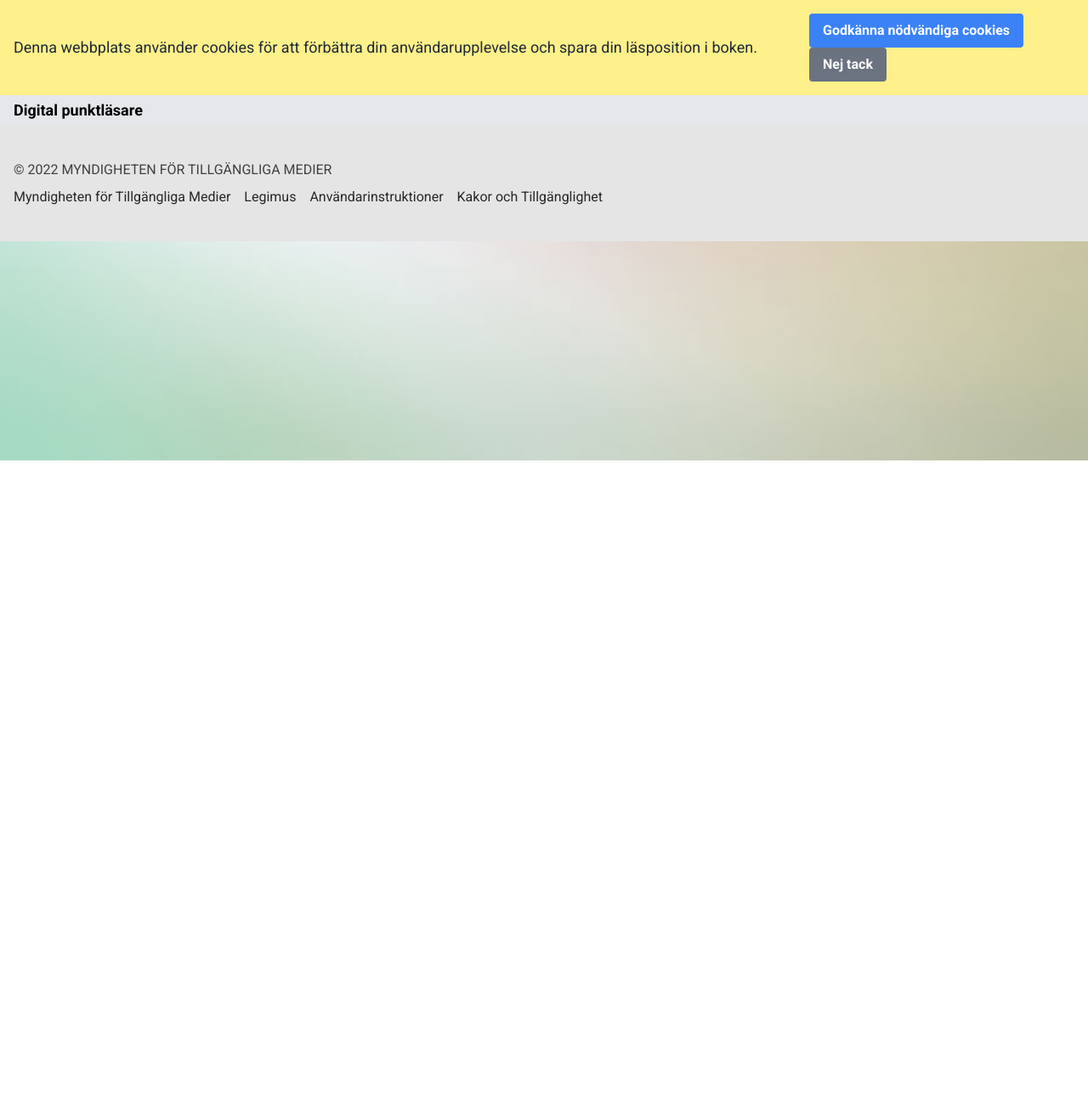
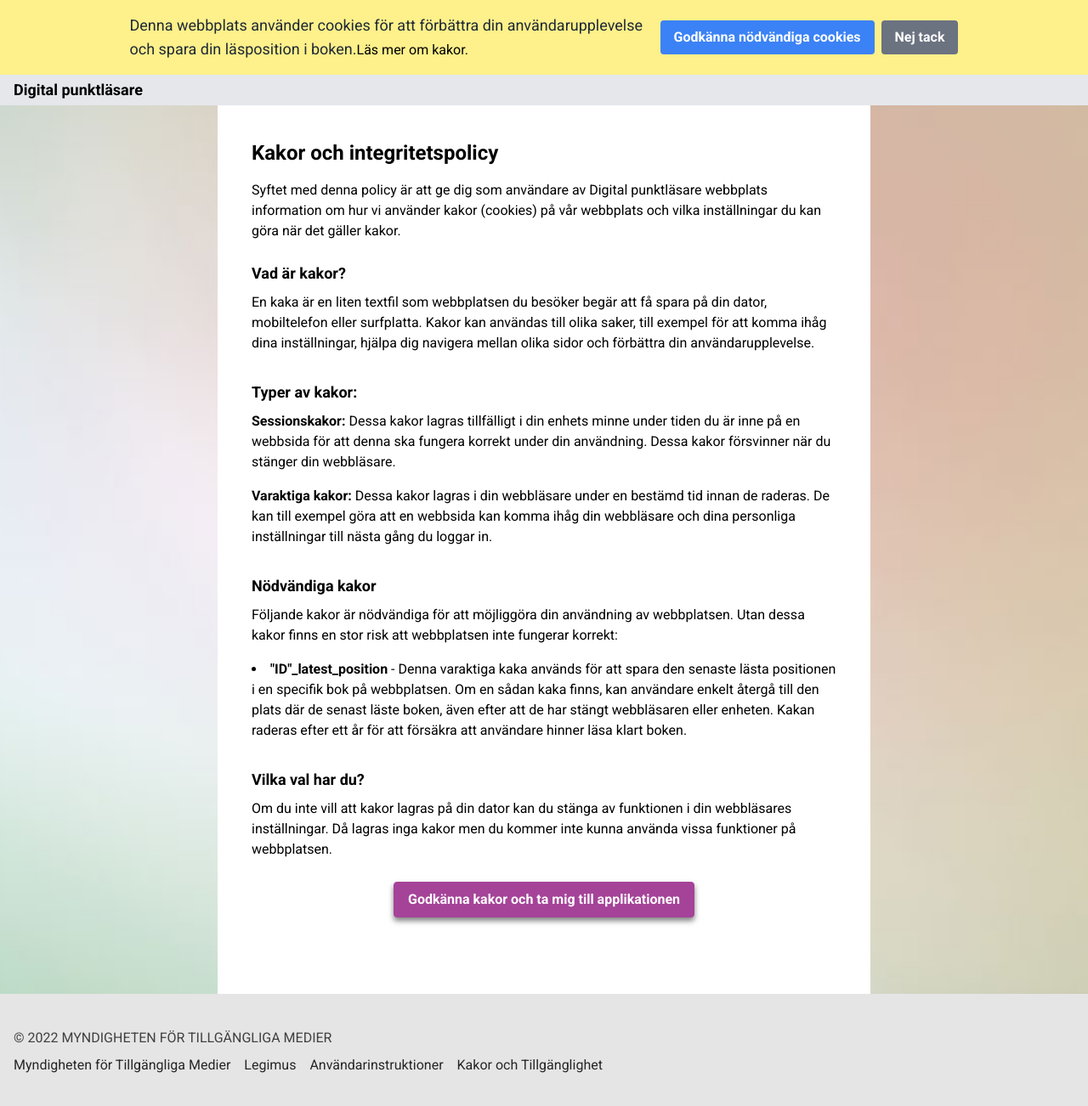
Before and after one commit to brownbeardeveloper/pef-reader-SE-version, a React (Create React App) app: page /om-cookies in a window 1280 px wide. Shown: the top 1302 px of the page at 85% size. Before the commit the page ends 800 px from the top, so only its background shows below. Built offline with nearby package versions, Linux system fonts and the light colour scheme.

Commit message:
Route for cookie and instructor pages created

```diff
--- a/src/App.jsx
+++ b/src/App.jsx
@@ -3,19 +3,21 @@ import Footer from './components/footer.jsx'
 import Main from './pages/main.jsx'
 import CookieBanner from './components/cookie-banner.jsx';
 import InstructionPage from './pages/instruction.jsx';
-import { BrowserRouter as Router, Routes, Route } from "react-router-dom";
+import CookiePolicyPage from './pages/cookie-policy.jsx';
+import { BrowserRouter as Router, Routes, Route  } from "react-router-dom";
 import { getAllowCookie, setAllowCookie } from './functions/cookieManager.js';
 import { useState, useEffect } from 'react';
+import { CookieEnum } from './data/enums.js';
 
 export default function App() {
   const [cookiePermission, setCookiePermission] = useState(getAllowCookie());
   const [showCookieBanner, setShowCookieBanner] = useState()
 
   useEffect(() => {
-    if (cookiePermission === "allowed") {
+    if (cookiePermission === CookieEnum.ALLOWED) {
       setAllowCookie(true)
       setShowCookieBanner(false);
-    } else if (cookiePermission === "denied") {
+    } else if (cookiePermission === CookieEnum.DENIED) {
       setAllowCookie(false)
       setShowCookieBanner(false);
     } else {
@@ -28,8 +30,9 @@ export default function App() {
       {showCookieBanner && <CookieBanner setCookiePermission={setCookiePermission} />}
       <Navbar />
       <Routes>
-        <Route path="/" element={<Main cookiePermission={cookiePermission} />} />
-        <Route path="/instruktion" element={<InstructionPage />} />
+        <Route path="/instruktion" element={<InstructionPage cookiePermission={cookiePermission} setCookiePermission={setCookiePermission} />} />
+        <Route path='/om-cookies' element={<CookiePolicyPage cookiePermission={cookiePermission} setCookiePermission={setCookiePermission} />} />
+        <Route path="/*" element={<Main cookiePermission={cookiePermission} />} />
       </Routes>
       <Footer />
     </Router>
--- a/src/components/cookie-banner.jsx
+++ b/src/components/cookie-banner.jsx
@@ -1,17 +1,25 @@
+import { useNavigate } from "react-router-dom";
+import { CookieEnum } from "../data/enums";
+
 export default function CookieBanner({ setCookiePermission }) {
+    const navigate = useNavigate();
+
     return (
-        <div className="flex flex-wrap items-center justify-between bg-yellow-200 p-4">
-            <div className="w-full md:w-3/4">
+        <div className="flex flex-row items-center justify-center bg-yellow-200 p-4">
+            <div className="w-1/2">
                 <span className="text-lg text-gray-800">
                     Denna webbplats använder cookies för att förbättra din användarupplevelse och spara din läsposition i boken.
                 </span>
-                {/* add link to cookie page here */}
+                <button className="button" onClick={() => {navigate('/om-cookies')}}>
+                    Läs mer om kakor.
+                </button>
+
             </div>
-            <div className="w-full md:w-1/4 mt-4 md:mt-0">
-                <button onClick={() => setCookiePermission("allowed")} className="bg-blue-500 hover:bg-blue-700 text-white font-bold py-2 px-4 rounded transition duration-200 ease-in-out mr-2">
+            <div className="">
+                <button onClick={() => setCookiePermission(CookieEnum.ALLOWED)} className="bg-blue-500 hover:bg-blue-700 text-white font-bold py-2 px-4 rounded transition duration-200 ease-in-out mr-2">
                     Godkänna nödvändiga cookies
                 </button>
-                <button onClick={() => setCookiePermission("denied")} className="bg-gray-500 hover:bg-gray-700 text-white font-bold py-2 px-4 rounded transition duration-200 ease-in-out">
+                <button onClick={() => setCookiePermission(CookieEnum.DENIED)} className="bg-gray-500 hover:bg-gray-700 text-white font-bold py-2 px-4 rounded transition duration-200 ease-in-out">
                     Nej tack
                 </button>
             </div>
--- a/src/components/footer.jsx
+++ b/src/components/footer.jsx
@@ -27,7 +27,7 @@ export default function Footer() {
             </a>
             <a
               className="text-neutral-800 dark:text-neutral-400 hover:underline"
-              href="/kakor"
+              href="/om-cookies"
             >
               Kakor och Tillgänglighet
             </a>
--- a/src/data/enums.js
+++ b/src/data/enums.js
@@ -4,3 +4,8 @@ export const ViewModeEnum = {
     BRAILLE_VIEW: 'BRAILLEVIEW',
     NORMAL_VIEW: 'NORMALVIEW'
 }
+
+export const CookieEnum= {
+    ALLOWED: 'allowed',
+    DENIED: 'denied'
+}
--- a/src/pages/cookie-policy.jsx
+++ b/src/pages/cookie-policy.jsx
@@ -1,27 +1,53 @@
-export default function CookiePolicy({setOpenCookiePolicy}) {
+import { useNavigate } from "react-router-dom";
+import { CookieEnum } from "../data/enums";
+
+export default function CookiePolicyPage({ cookiePermission, setCookiePermission }) {
+  const navigate = useNavigate();
 
   return (
-    <main className="fixed inset-0 flex items-center justify-center bg-black bg-opacity-50 z-50">
-      <div className="bg-white p-4 max-w-2xl h-4/5 mx-auto rounded-lg shadow-lg relative overflow-y-auto">
-        <button onClick={() => setOpenCookiePolicy(false)} className="absolute top-0 right-0 m-4 text-gray-600 hover:text-gray-800 focus:outline-none">
-          <svg className="w-6 h-6" fill="none" viewBox="0 0 24 24" stroke="currentColor">
-            <path strokeLinecap="round" strokeLinejoin="round" strokeWidth={2} d="M6 18L18 6M6 6l12 12" />
-          </svg>
-        </button>
+    <main className="max-w-3xl mx-auto px-10 pt-10 pb-20">
       <h2 className="text-2xl font-bold mb-4">Kakor och integritetspolicy</h2>
-          <p className="mb-4">Syftet med denna policy är att ge dig som användare av MTM:s webbplats information om hur vi använder kakor (cookies) på vår webbplats och vilka inställningar du kan göra när det gäller kakor.</p>
+      <p className="mb-6">Syftet med denna policy är att ge dig som användare av Digital punktläsare webbplats information om hur vi använder kakor (cookies) på vår webbplats och vilka inställningar du kan göra när det gäller kakor.</p>
+      <section className="mb-8">
         <h3 className="text-lg font-semibold mb-2">Vad är kakor?</h3>
         <p className="mb-4">En kaka är en liten textfil som webbplatsen du besöker begär att få spara på din dator, mobiltelefon eller surfplatta. Kakor kan användas till olika saker, till exempel för att komma ihåg dina inställningar, hjälpa dig navigera mellan olika sidor och förbättra din användarupplevelse.</p>
-          <h4 className="text-lg font-semibold mb-2">Typer av kakor:</h4>
-          <p className="mb-4"><strong>Sessionskakor:</strong> Dessa kakor lagras tillfälligt i din enhets minne under tiden du är inne på en webbsida för att denna ska fungera korrekt under din användning. Dessa kakor försvinner när du stänger din webbläsare.</p>
-          <p className="mb-4"><strong>Varaktiga kakor:</strong> Dessa kakor lagras i din webbläsare under en bestämd tid innan de raderas. De kan till exempel göra att en webbsida kan komma ihåg din webbläsare och dina personliga inställningar till nästa gång du loggar in.</p>
-          <h4 className="text-lg font-semibold mb-2">Nödvändiga kakor</h4>
+      </section>
+      <section className="mb-8">
+        <h3 className="text-lg font-semibold mb-2">Typer av kakor:</h3>
+        <div className="mb-4">
+          <p className="mb-2"><strong>Sessionskakor:</strong> Dessa kakor lagras tillfälligt i din enhets minne under tiden du är inne på en webbsida för att denna ska fungera korrekt under din användning. Dessa kakor försvinner när du stänger din webbläsare.</p>
+        </div>
+        <div className="mb-4">
+          <p className="mb-2"><strong>Varaktiga kakor:</strong> Dessa kakor lagras i din webbläsare under en bestämd tid innan de raderas. De kan till exempel göra att en webbsida kan komma ihåg din webbläsare och dina personliga inställningar till nästa gång du loggar in.</p>
+        </div>
+      </section>
+      <section className="mb-8">
+        <h3 className="text-lg font-semibold mb-2">Nödvändiga kakor</h3>
         <p className="mb-4">Följande kakor är nödvändiga för att möjliggöra din användning av webbplatsen. Utan dessa kakor finns en stor risk att webbplatsen inte fungerar korrekt:</p>
         <ul className="list-disc list-inside mb-4">
-            <li><strong>"ID"_latest_position</strong> - Denna kaka används för att spara den senaste lästa positionen i en specifik bok på webbplatsen. Om en sådan kaka finns, kan användare enkelt återgå till den plats där de senast läste boken, även efter att de har stängt webbläsaren eller enheten. Kakan raderas efter ett år för att försäkra att användare hinner läsa klart boken.</li>
+          <li className="mb-2">
+            <strong>"ID"_latest_position</strong> - Denna varaktiga kaka används för att spara den senaste lästa positionen i en specifik bok på webbplatsen. Om en sådan kaka finns, kan användare enkelt återgå till den plats där de senast läste boken, även efter att de har stängt webbläsaren eller enheten. Kakan raderas efter ett år för att försäkra att användare hinner läsa klart boken.
+          </li>
         </ul>
+      </section>
+      <section>
         <h3 className="text-lg font-semibold mb-2">Vilka val har du?</h3>
         <p className="mb-4">Om du inte vill att kakor lagras på din dator kan du stänga av funktionen i din webbläsares inställningar. Då lagras inga kakor men du kommer inte kunna använda vissa funktioner på webbplatsen.</p>
+      </section>
+
+      <div className="w-full flex justify-center">
+        {cookiePermission ?
+          <button className="button" onClick={() => { navigate('/') }}>
+            Ta mig till applikationen
+          </button>
+          :
+          <button className="button" onClick={() => {
+            setCookiePermission(CookieEnum.ALLOWED);
+            navigate('/');
+            }}>
+            Godkänna kakor och ta mig till applikationen
+          </button>
+        }
       </div>
     </main>
   )
--- a/src/pages/instruction.jsx
+++ b/src/pages/instruction.jsx
@@ -1,6 +1,11 @@
-export default function InstructionPage() {
+import { useNavigate } from "react-router-dom";
+import { CookieEnum } from "../data/enums";
+
+export default function InstructionPage({ cookiePermission, setCookiePermission }) {
+  const navigate = useNavigate();
+
   return (
-    <main className="max-w-2xl mx-auto px-4 py-8">
+    <main className="max-w-2xl mx-auto px-10 pt-10 pb-20">
       <h2 className="text-2xl font-bold mb-4">Välkommen till Digital punktläsare!</h2>
       <p className="mb-6">Denna applikation är utformad för att göra det enklare för användare utan eller med synnedsättning att få tillgång till punktskriftsböcker digitalt och läsa dem direkt i webbläsaren. Följ dessa enkla steg för att använda applikationen effektivt:</p>
 
@@ -37,6 +42,23 @@ export default function InstructionPage() {
         <h3 className="text-xl font-bold mb-2">5. Fortsätt läsa:</h3>
         <p>Om du har sparat en läsposition tidigare finns det en knapp "Fortsätt läsa" som återvänder till den sparade positionen, oavsett om du använder läsläget "Löpande text" eller "Sida för sida".</p>
       </div>
+
+      {/* läs mer om cookies och länka till cookies sidan */}
+
+      <div className="w-full flex justify-center">
+        {cookiePermission ?
+          <button className="button" onClick={() => { navigate('/') }}>
+            Ta mig till applikationen
+          </button>
+          :
+          <button className="button" onClick={() => {
+            setCookiePermission(CookieEnum.ALLOWED);
+            navigate('/');
+            }}>
+            Godkänna kakor och ta mig till applikationen
+          </button>
+        }
+      </div>
     </main>
   );
 }
--- a/src/pages/main.jsx
+++ b/src/pages/main.jsx
@@ -1,8 +1,9 @@
-import { useState } from "react";
+import { useEffect, useState } from "react";
 import UploadFile from "../components/upload-file.jsx";
 import ReadModeFlow from "../components/read-mode-flow.jsx";
 import ReadModePage from "../components/read-mode-page.jsx";
 import { ViewModeEnum } from "../data/enums.js";
+import { useNavigate } from "react-router-dom";
 
 export default function Main({ cookiePermission }) {
   const [pefObject, setPefObject] = useState(null);
@@ -11,6 +12,14 @@ export default function Main({ cookiePermission }) {
   const [howToRead, setHowToRead] = useState(ViewModeEnum.ONE_FLOW);
   const [savedRowIndex, setSavedRowIndex] = useState(null);
   const [jumpToPage, setJumpToPage] = useState(0)
+  const navigate = useNavigate();
+
+  useEffect(() => {
+    if (!cookiePermission) {
+      // Navigate to instruction page for first-time users
+      return navigate('/instruktion');
+    }
+  }, [cookiePermission]);
 
   return (
     <main className="flex flex-col justify-start items-start max-w-screen-xl mx-auto pb-20">
```
Also changed, not shown: src/components/upload-file.jsx (+3 -6 lines). Lines whose indentation alone changed are shown as unchanged.
